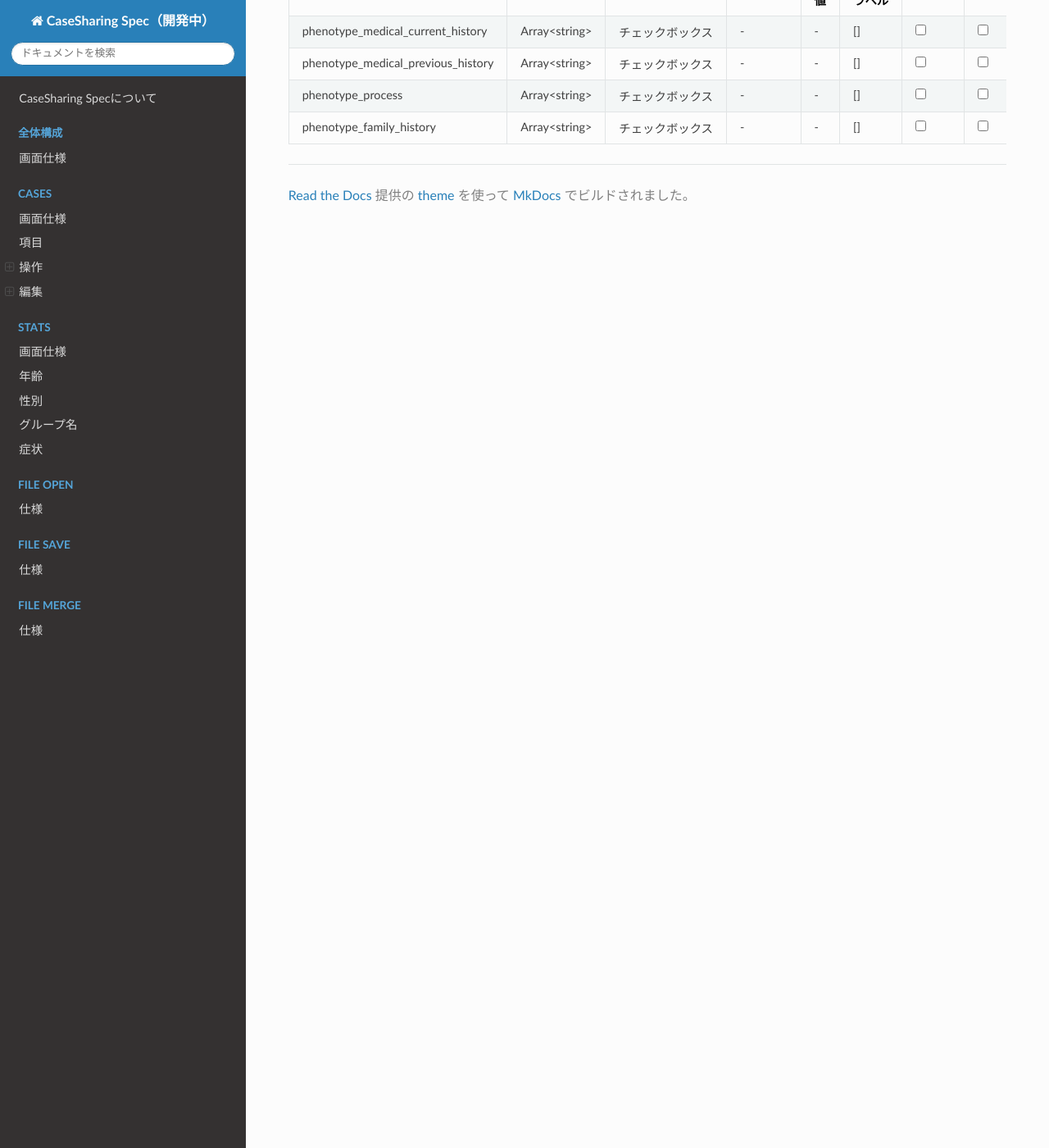
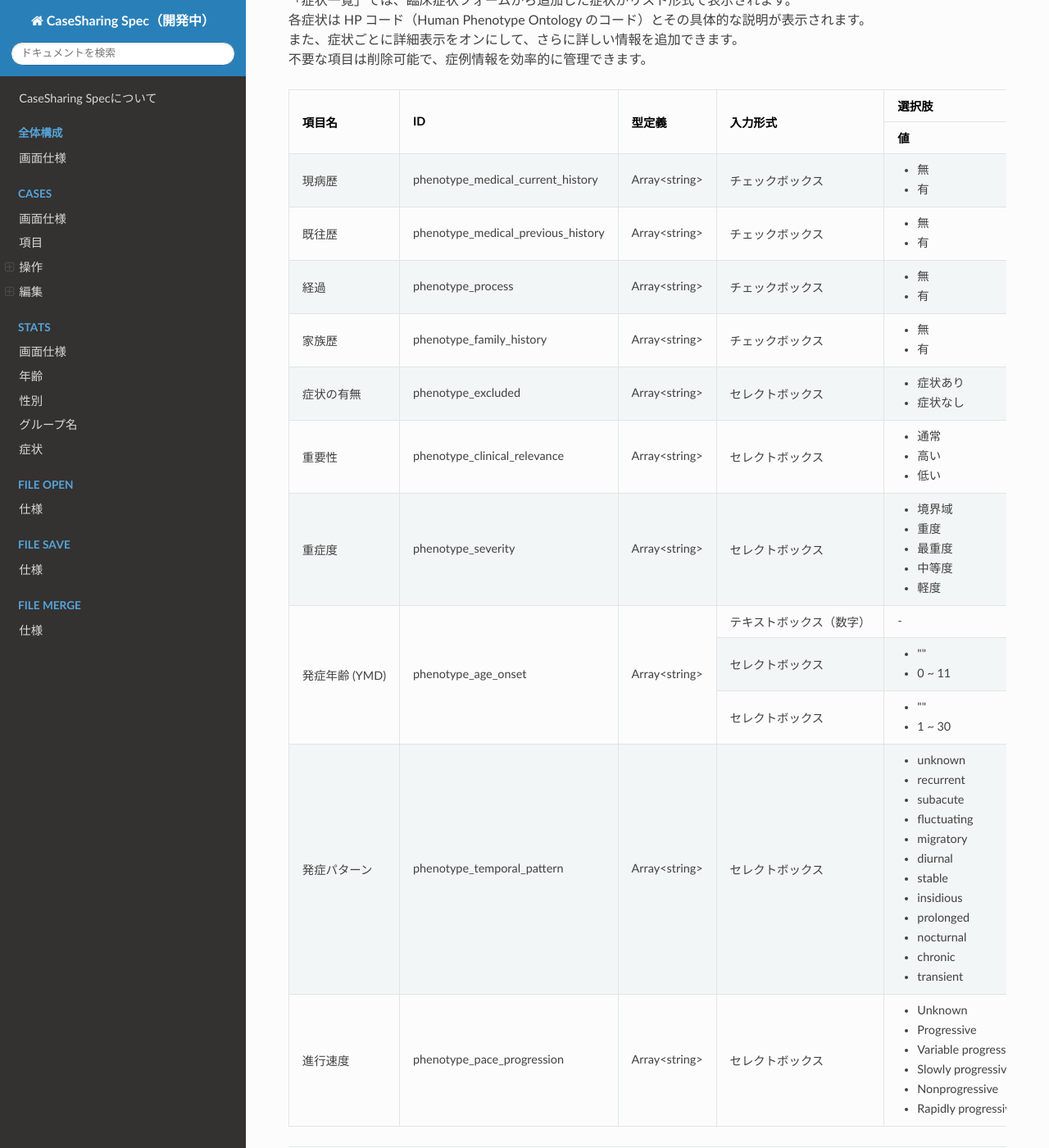
Before and after one commit to PubCaseFinder/pubcasefinder_spec, an MkDocs documentation site: the page built from docs/cases/edit/phenotype.md, in a window 1280 px wide and 1400 px high, scrolled down 1136 px. Shown: the whole window at 82% size. Built offline with MkDocs 1.6.1, drawn with Linux system fonts in a browser that asks for light colours; nearby versions of some CDN libraries; some of the changed text lies outside the part shown.

Commit message:
できてるとこまでプッシュ

```diff
--- a/docs/cases/edit/phenotype.md
+++ b/docs/cases/edit/phenotype.md
@@ -13,6 +13,8 @@
 このフォームは、患者の臨床症状や病歴の詳細を入力するためのものです。<br />
 まず、入力欄に患者の具体的な症状や兆候を記入します。下部には、現病歴、既往歴、経過、家族歴といった各項目ごとに情報を追加できるボタンがあります。<br />
 これにより、各情報を分かりやすく整理し、症例共有時に必要な詳細を網羅的に記録できます。
+
+**TODO: 機能の説明のテーブルを追加する**
 
 <table>
   <thead>
@@ -64,6 +66,11 @@
 
 ## 症状一覧
 
+「症状一覧」では、臨床症状フォームから追加した症状がリスト形式で表示されます。<br />
+各症状は HP コード（Human Phenotype Ontology のコード）とその具体的な説明が表示されます。<br />
+また、症状ごとに詳細表示をオンにして、さらに詳しい情報を追加できます。<br />
+不要な項目は削除可能で、症例情報を効率的に管理できます。
+
 <table>
   <thead>
     <tr>
@@ -85,10 +92,16 @@
   </thead>
   <tbody>
     <tr>
+      <td>現病歴</td>
       <td>phenotype_medical_current_history</td>
       <td>Array&lt;string&gt;</td>
       <td>チェックボックス</td>
-      <td>-</td>
+      <td>
+        <ul>
+          <li>無</li>
+          <li>有</li>
+        </ul>
+      </td>
       <td>-</td>
       <td>[]</td>
       <td><input type="checkbox" class="readonly-input" /></td>
@@ -97,10 +110,16 @@
       <td></td>
     </tr>
     <tr>
+      <td>既往歴</td>
       <td>phenotype_medical_previous_history</td>
       <td>Array&lt;string&gt;</td>
       <td>チェックボックス</td>
-      <td>-</td>
+      <td>
+        <ul>
+          <li>無</li>
+          <li>有</li>
+        </ul>
+      </td>
       <td>-</td>
       <td>[]</td>
       <td><input type="checkbox" class="readonly-input" /></td>
@@ -109,10 +128,16 @@
       <td></td>
     </tr>
     <tr>
+      <td>経過</td>
       <td>phenotype_process</td>
       <td>Array&lt;string&gt;</td>
       <td>チェックボックス</td>
-      <td>-</td>
+      <td>
+        <ul>
+          <li>無</li>
+          <li>有</li>
+        </ul>
+      </td>
       <td>-</td>
       <td>[]</td>
       <td><input type="checkbox" class="readonly-input" /></td>
@@ -121,10 +146,16 @@
       <td></td>
     </tr>
     <tr>
+      <td>家族歴</td>
       <td>phenotype_family_history</td>
       <td>Array&lt;string&gt;</td>
       <td>チェックボックス</td>
-      <td>-</td>
+      <td>
+        <ul>
+          <li>無</li>
+          <li>有</li>
+        </ul>
+      </td>
       <td>-</td>
       <td>[]</td>
       <td><input type="checkbox" class="readonly-input" /></td>
@@ -132,5 +163,166 @@
       <td></td>
       <td></td>
     </tr>
+    <tr>
+      <td>症状の有無</td>
+      <td>phenotype_excluded</td>
+      <td>Array&lt;string&gt;</td>
+      <td>セレクトボックス</td>
+      <td>
+        <ul>
+          <li>症状あり</li>
+          <li>症状なし</li>
+        </ul>
+      </td>
+      <td>-</td>
+      <td>[]</td>
+      <td><input type="checkbox" class="readonly-input" /></td>
+      <td><input type="checkbox" class="readonly-input" /></td>
+      <td></td>
+      <td></td>
+    </tr>
+    <tr>
+      <td>重要性</td>
+      <td>phenotype_clinical_relevance</td>
+      <td>Array&lt;string&gt;</td>
+      <td>セレクトボックス</td>
+      <td>
+        <ul>
+          <li>通常</li>
+          <li>高い</li>
+          <li>低い</li>
+        </ul>
+      </td>
+      <td>-</td>
+      <td>[]</td>
+      <td><input type="checkbox" class="readonly-input" /></td>
+      <td><input type="checkbox" class="readonly-input" /></td>
+      <td></td>
+      <td></td>
+    </tr>
+    <tr>
+      <td>重症度</td>
+      <td>phenotype_severity</td>
+      <td>Array&lt;string&gt;</td>
+      <td>セレクトボックス</td>
+      <td>
+        <ul>
+          <li>境界域</li>
+          <li>重度</li>
+          <li>最重度</li>
+          <li>中等度</li>
+          <li>軽度</li>
+        </ul>
+      </td>
+      <td>-</td>
+      <td>[]</td>
+      <td><input type="checkbox" class="readonly-input" /></td>
+      <td><input type="checkbox" class="readonly-input" /></td>
+      <td></td>
+      <td></td>
+    </tr>
+    <tr>
+      <td rowspan="3">発症年齢 (YMD)</td>
+      <td rowspan="3">phenotype_age_onset</td>
+      <td rowspan="3">Array&lt;string&gt;</td>
+      <td>テキストボックス（数字）</td>
+      <td>-</td>
+      <td>-</td>
+      <td rowspan="3">[]</td>
+      <td rowspan="3"><input type="checkbox" class="readonly-input" /></td>
+      <td rowspan="3"><input type="checkbox" class="readonly-input" /></td>
+      <td rowspan="3"></td>
+      <td rowspan="3">年月日それぞれの入力欄で入力した値が一つとなって「24Y8M8D」という形式で保存されます</td>
+    </tr>
+    <tr>
+      <td>セレクトボックス</td>
+      <td>
+        <ul>
+          <li>""</li>
+          <li>0 ~ 11</li>
+        </ul>
+      </td>
+      <td>
+        <ul>
+          <li>- ヶ月を選択 -</li>
+          <li>0 ~ 11</li>
+        </ul>
+      </td>
+    </tr>
+    <tr>
+      <td>セレクトボックス</td>
+      <td>
+        <ul>
+          <li>""</li>
+          <li>1 ~ 30</li>
+        </ul>
+      </td>
+      <td>
+        <ul>
+          <li>- 日を選択 -</li>
+          <li>1 ~ 30</li>
+        </ul>
+      </td>
+    </tr>
+    <tr>
+      <td>発症パターン</td>
+      <td>phenotype_temporal_pattern</td>
+      <td>Array&lt;string&gt;</td>
+      <td>セレクトボックス</td>
+      <td>
+        <ul>
+          <li>unknown</li>
+          <li>recurrent</li>
+          <li>subacute</li>
+          <li>fluctuating</li>
+          <li>migratory</li>
+          <li>diurnal</li>
+          <li>stable</li>
+          <li>insidious</li>
+          <li>prolonged</li>
+          <li>nocturnal</li>
+          <li>chronic</li>
+          <li>transient</li>
+        </ul>
+      </td>
+      <td>
+        <ul>
+          <li>Unknown</li>
+          <li>Recurrent Acute</li>
+          <li>Subacute</li>
+          <li>Fluctuating</li>
+          <li>Migratory</li>
+          <li>Diurnal</li>
+          <li>Stable</li>
+          <li>Insidious onset</li>
+          <li>Prolonged</li>
+          <li>Nocturnal</li>
+          <li>Chronic</li>
+          <li>Transient</li>
+        </ul>
+      </td>
+      <td>["unknown"]</td>
+      <td><input type="checkbox" class="readonly-input" /></td>
+      <td><input type="checkbox" class="readonly-input" /></td>
+      <td></td>
+      <td></td>
+    </tr>
+    <tr>
+      <td>進行速度</td>
+      <td>phenotype_pace_progression</td>
+      <td>Array&lt;string&gt;</td>
+      <td>セレクトボックス</td>
+      <td>
+        <ul>
+          <li>Unknown</li>
+          <li>Progressive</li>
+          <li>Variable progression rate</li>
+          <li>Slowly progressive</li>
+          <li>Nonprogressive</li>
+          <li>Rapidly progressive</li>
+        </ul>
+      </td>
+      <td>["slow"]</td>
+    </tr>
   </tbody>
 </table>
```
